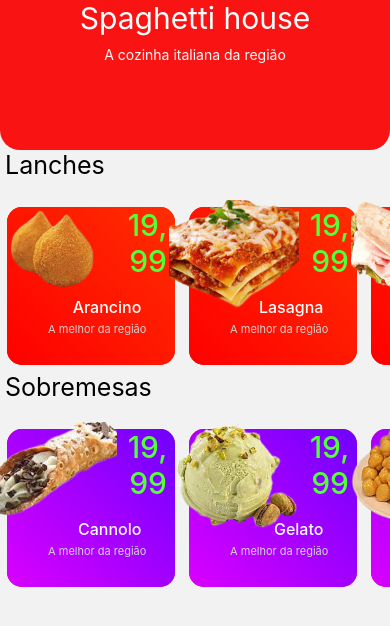
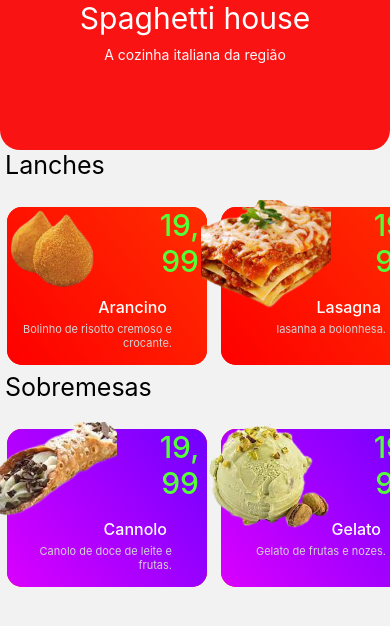
Before and after one commit to RestaurantePam/Spaghetti-house, a React Native app: screen /home in a window 390 px wide. Shown: the top 626 px of the page. Built offline with nearby package versions, Linux system fonts and the light colour scheme.

Commit message:
Corrigidas dimensões dos cards

```diff
--- a/src/components/ProductCard/styles.js
+++ b/src/components/ProductCard/styles.js
@@ -1,7 +1,7 @@
 import styled from 'styled-components/native'
 
 const Container = styled.TouchableOpacity`
-    width: 168px;
+    width: 200px;
     height: 158px;
     border-radius: 15px;
     background-color: red;
--- a/src/global/data/products.js
+++ b/src/global/data/products.js
@@ -6,7 +6,7 @@ export const products = [
         img:appImages['arancino'],
         price:'19,99',
         type:'snack',
-        description: 'A melhor da região'
+        description: 'Bolinho de risotto cremoso e crocante.'
     },
     {
         id:'1',
@@ -14,7 +14,7 @@ export const products = [
         img:appImages['cannolo'],
         price:'19,99',
         type:'dessert',
-        description: 'A melhor da região'
+        description: 'Canolo de doce de leite e frutas.'
     },
     {
         id:'2',
@@ -22,7 +22,7 @@ export const products = [
         img:appImages['gelato'],
         price:'19,99',
         type:'dessert',
-        description: 'A melhor da região'
+        description: 'Gelato de frutas e nozes.'
     },
     {
         id:'3',
@@ -30,7 +30,7 @@ export const products = [
         img:appImages['lasagna'],
         price:'19,99',
         type:'snack',
-        description: 'A melhor da região'
+        description: 'lasanha a bolonhesa.'
     },
     {
         id:'4',
@@ -38,7 +38,7 @@ export const products = [
         img:appImages['piadina_romagnola'],
         price:'19,99',
         type:'snack',
-        description: 'A melhor da região'
+        description: 'Piadina de frango com legumes.'
     },
     {
         id:'5',
@@ -46,7 +46,7 @@ export const products = [
         img:appImages['pizza'],
         price:'19,99',
         type:'snack',
-        description: 'A melhor da região'
+        description: 'Pizza de diversos sabores.'
     },
     {
         id:'6',
@@ -54,7 +54,7 @@ export const products = [
         img:appImages['polpetone'],
         price:'19,99',
         type:'snack',
-        description: 'A melhor da região'
+        description: 'Bolinho de carne recheado com queijo.'
     },
     {
         id:'7',
@@ -62,7 +62,7 @@ export const products = [
         img:appImages['porchetta'],
         price:'19,99',
         type:'snack',
-        description: 'A melhor da região'
+        description: 'Barriga de porco com pernil.'
     },
     {
         id:'8',
@@ -70,7 +70,7 @@ export const products = [
         img:appImages['ravioli'],
         price:'19,99',
         type:'snack',
-        description: 'A melhor da região'
+        description: 'Ravioli com legumes e carnes'
     },
     {
         id:'9',
@@ -78,7 +78,7 @@ export const products = [
         img:appImages['risotto'],
         price:'19,99',
         type:'snack',
-        description: 'A melhor da região'
+        description: 'Risotto com queijos e carnes.'
     },
     {
         id:'10',
@@ -86,7 +86,7 @@ export const products = [
         img:appImages['striffoli'],
         price:'19,99',
         type:'dessert',
-        description: 'A melhor da região'
+        description: 'Bolinhos de chuva italiano.'
     },
     {
         id:'11',
@@ -94,7 +94,7 @@ export const products = [
         img:appImages['tiramisu'],
         price:'19,99',
         type:'dessert',
-        description: 'A melhor da região'
+        description: 'Camadas de puro sabor'
     },
     {
         id:'12',
@@ -102,6 +102,6 @@ export const products = [
         img:appImages['trippa_alla_romana'],
         price:'19,99',
         type:'snack',
-        description: 'A melhor da região'
+        description: 'A dobradinha italiana'
     },
 ]
```
Also changed, not shown: src/assets/products/piadina_romagnola.png.
